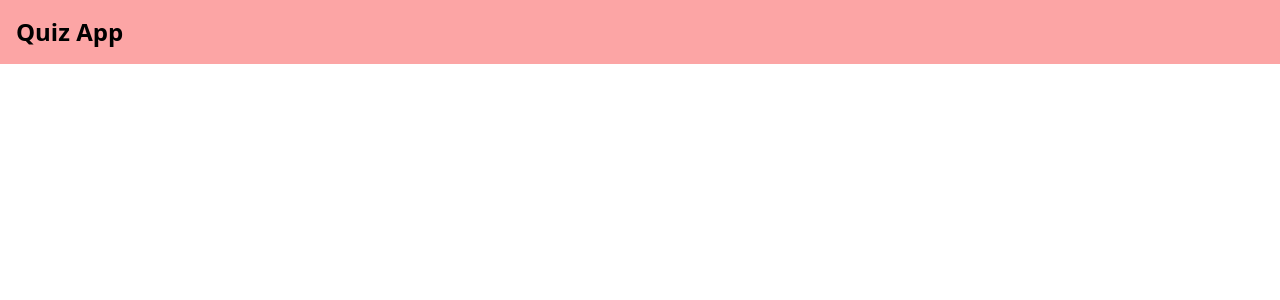
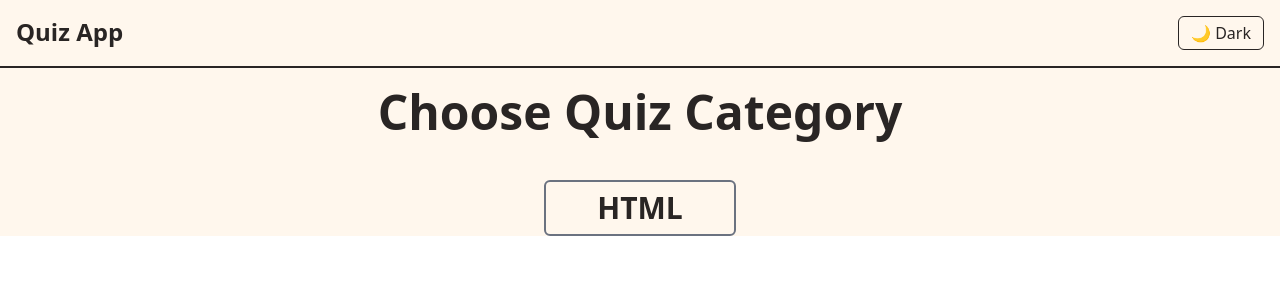
Before and after one commit to TonyStark-19/Quiz-app, a React (Create React App) app: page /pages/category in a window 1280 px wide. Shown: the top 300 px of the page. Built offline with nearby package versions, Linux system fonts and the light colour scheme.

Commit message:
Added content for pages

```diff
--- a/src/pages/category.jsx
+++ b/src/pages/category.jsx
@@ -3,8 +3,24 @@ import { Navbar } from "./home";
 
 export default function CategoryPage() {
     return (
-        <div className="container">
+        <div className="containerh-screen">
             <Navbar />
+            <CategoryContent />
         </div>
     )
 }
+
+// category page content
+function CategoryContent() {
+    return (
+        <div className="content flex justify-center items-center flex-col gap-6 pt-10 w-full h-full bg-orange-50 dark:bg-gray-950  text-stone-800 dark:text-white">\
+            <h1 className="text-5xl font-bold text-center">Choose Quiz Category</h1>
+
+            <div className="box-wrap pt-5 flex justify-center flex-row gap-4">
+                <div className="flex justify-center items-center box w-48 border-2 pt-2 pb-2 border-gray-500 rounded-md">
+                    <h2 className="text-3xl font-bold">HTML</h2>
+                </div>
+            </div>
+        </div>
+    )
+}
--- a/src/pages/home.jsx
+++ b/src/pages/home.jsx
@@ -1,3 +1,6 @@
+// use effect
+import { useEffect, useState } from 'react';
+
 // router
 import { Link } from 'react-router-dom';
 
@@ -13,9 +16,35 @@ export default function Home() {
 
 // navbar
 export function Navbar() {
+
+    const [isDark, setIsDark] = useState(() => {
+        // initialize from localStorage
+        return localStorage.getItem("theme") === "dark";
+    });
+
+    useEffect(() => {
+        if (isDark) {
+            document.documentElement.classList.add("dark");
+            localStorage.setItem("theme", "dark");
+        } else {
+            document.documentElement.classList.remove("dark");
+            localStorage.setItem("theme", "light");
+        }
+    }, [isDark]);
+
+    const toggleTheme = () => {
+        setIsDark(!isDark);
+    };
+
     return (
-        <div className="navbar fixed z-3 w-full bg-red-300 p-4">
-            <div className="head text-2xl font-semibold">Quiz App</div>
+        <div className="navbar flex justify-between flex-row p-4 fixed z-3 w-full border-b-2 border-stone-800 dark:border-white bg-orange-50 dark:bg-gray-950">
+            <div className="head text-2xl font-semibold text-stone-800 dark:text-white">Quiz App</div>
+            <button
+                onClick={toggleTheme}
+                className="text-stone-800 dark:text-white border border-stone-800 dark:border-white px-3 py-1 rounded-md hover:bg-stone-200 dark:hover:bg-gray-700 transition"
+            >
+                {isDark ? '🌞 Light' : '🌙 Dark'}
+            </button>
         </div>
     )
 }
@@ -23,14 +52,14 @@ export function Navbar() {
 // content
 function Content() {
     return (
-        <div className="content flex justify-center items-center flex-col gap-6 pt-10 h-full">
+        <div className="content flex justify-center items-center flex-col gap-6 pt-10 w-full h-full bg-orange-50 dark:bg-gray-950  text-stone-800 dark:text-white">
             <h1 className="text-7xl font-bold text-center">Quiz App!</h1>
             <h2 className="text-4xl text-center font-semibold">Test Your Knowledge. Learn Something New.</h2>
             <p className="text-center text-xl max-w-xl">
                 Welcome to the ultimate quiz experience powered by React and Tailwind CSS. Whether you're brushing up on skills or just having fun, this app helps you learn, compete, and grow.
             </p>
             <Link to="/pages/category">
-                <button className="bg-purple-300 pt-2 pb-2 pr-3 pl-3 text-lg rounded-md">Get Started</button>
+                <button className="pt-2 pb-2 pr-4 pl-4 text-lg rounded-md bg-stone-600 dark:bg-gray-700 text-orange-50 dark:text-white">Get Started</button>
             </Link>
         </div>
     )
```
